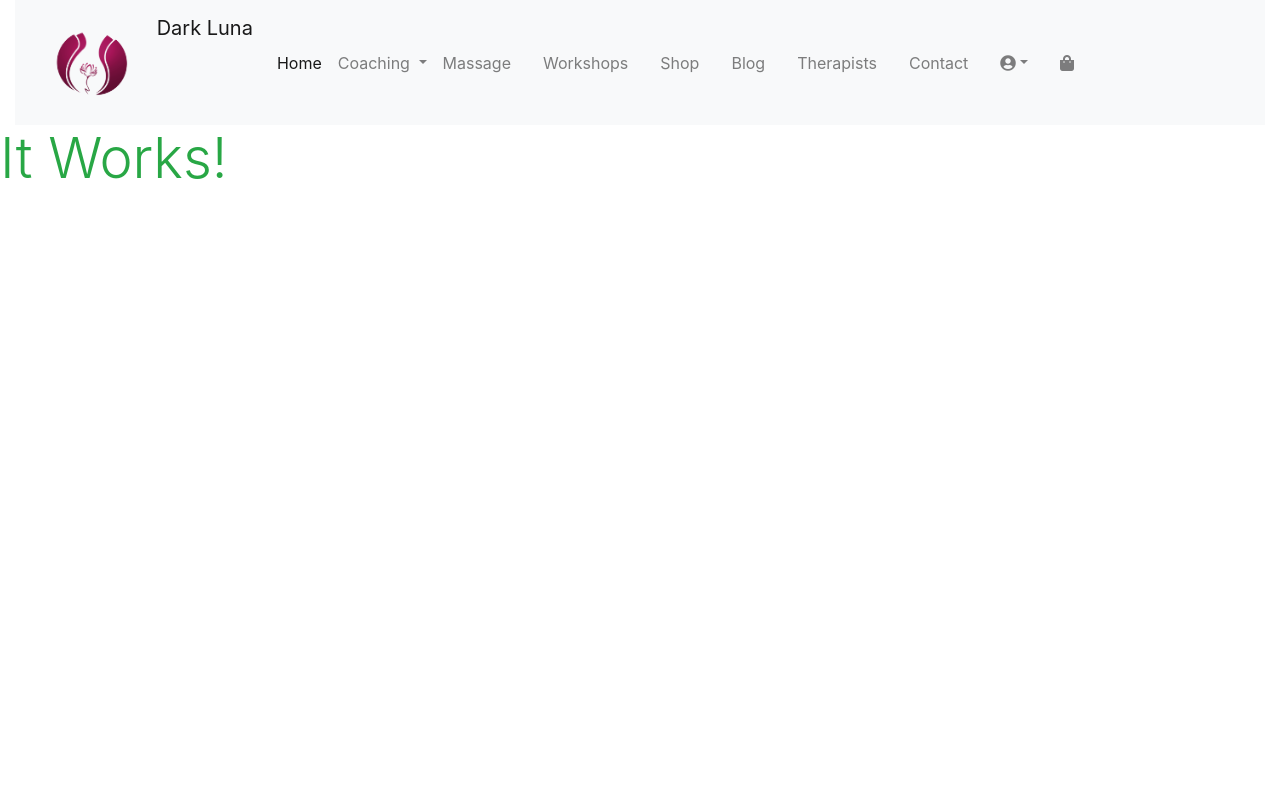
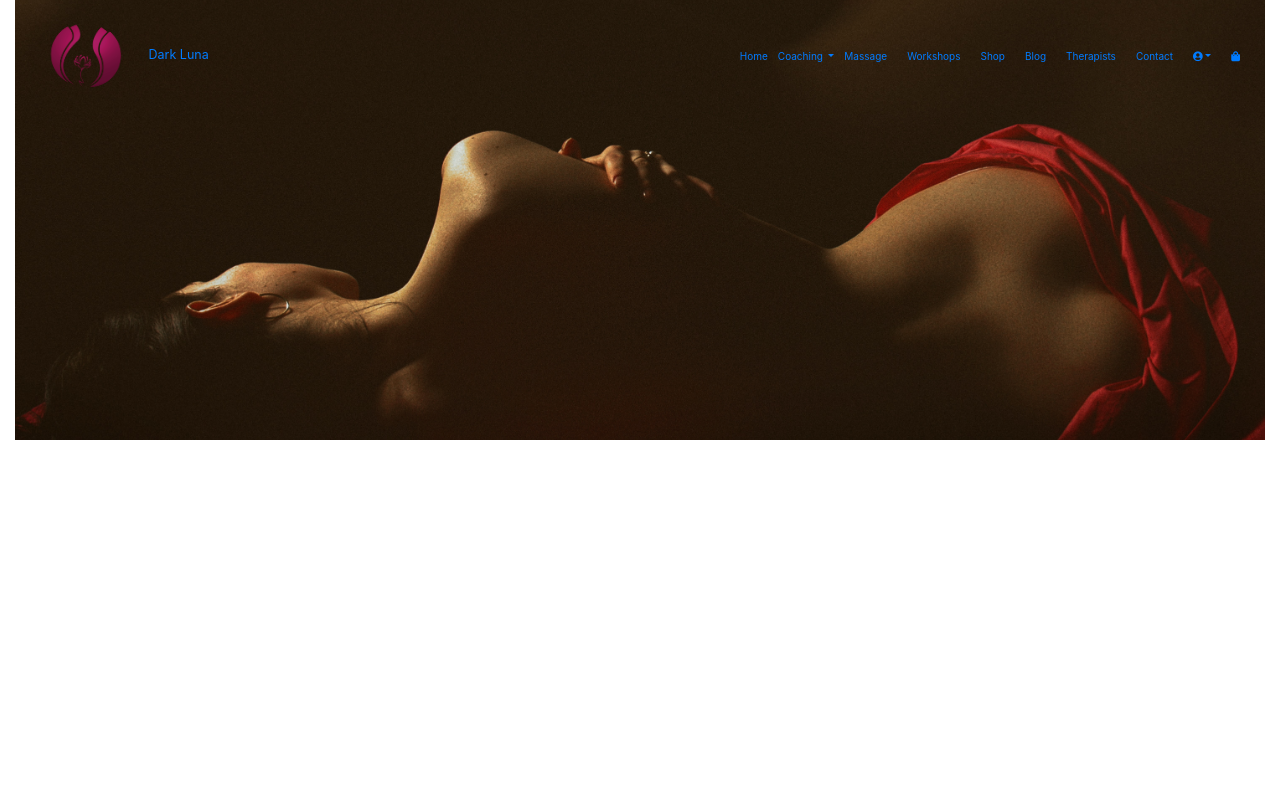
Before and after one commit to Code-Institute-Submissions/Dark-Luna, a Django app: page / in a window 1280 px wide. Run offline with Django 3.2, Linux system fonts and the light colour scheme; some libraries are stand-ins or nearby versions.

Commit message:
Add hero image header with transparant navbar and css

```diff
--- a/home/templates/home/index.html
+++ b/home/templates/home/index.html
@@ -2,5 +2,4 @@
 {% load static %}
 
 {% block content %}
-<h1 class="display-4 text-success">It Works!</h1>
 {% endblock %}
--- /dev/null
+++ b/static/css/base.css
@@ -0,0 +1,37 @@
+html {
+    font-size: 62.5%;
+    position: relative;
+    min-height: 100vh;
+    scroll-behavior: smooth;
+}
+
+body {
+    /* font-size: 2rem;
+    font-family: "Raleway", sans-serif; */
+    color: #f8f8ff;
+    overflow-x: hidden;
+}
+
+.navbar-toggler {
+    background-color: #79113F;
+    margin-top: 1.5rem;
+    margin-right: 1.5rem;
+    border-radius: 2rem;
+    font-size: 2rem;
+}
+
+/* Hero header styling */
+.hero.is-info,
+.hero.is-info a.navbar-item.is-active,
+.hero.is-info a.navbar-item:hover,
+.hero.is-info .navbar-item   {
+    background-color: transparent;
+}
+
+.hero.is-info {
+    background-image: url("../../../media/backgrounds/hero-home.jpg");
+    height: 55vh;
+    background-repeat: no-repeat;
+    background-position: center;
+    background-size: cover;
+}
--- a/templates/base.html
+++ b/templates/base.html
@@ -41,7 +41,7 @@
         type="text/css" /> -->
 
     <!-- Main CSS Files -->
-    <!-- <link rel="stylesheet" href="{% static 'css/base.css' %}"> -->
+    <link rel="stylesheet" href="{% static 'css/base.css' %}">
 
     {% endblock %}
 
@@ -53,13 +53,14 @@
 </head>
 <body>
     <header class="container-fluid">
-            {% include 'layout/main-navbar.html' %}
+        {% include 'layout/main-navbar.html' %}
     </header>
 
-        <!-- Messages container -->
+   <!-- Messages container -->
     {% if messages %}
-    <div class="messages-container">
-    </div>
+        <div class="messages-container">
+
+        </div>
     {% endif %}
 
     {% block page_header %}
--- a/templates/layout/main-navbar.html
+++ b/templates/layout/main-navbar.html
@@ -1,14 +1,15 @@
-<nav class="navbar navbar-expand-lg navbar-light bg-light">
-  <!-- <div class="container-fluid"> -->
+<div class="hero is-info is-large">
+    <div class="hero-head">
+    <nav class="navbar navbar-expand-lg">
         <a class="navbar-brand" href="#">
-      <img src="{{MEDIA_URL}}logo/logo.png" alt="dark-luna-logo" width="120" height="96" class="d-inline-block align-text-top">
+            <img src="{{MEDIA_URL}}logo/logo.png" alt="dark-luna-logo" width="120" height="96" class="d-inline-block">
             Dark Luna
         </a>
         <button class="navbar-toggler" type="button" data-bs-toggle="collapse" data-bs-target="#navbarNavDropdown" aria-controls="navbarNavDropdown" aria-expanded="false" aria-label="Toggle navigation">
             <span class="navbar-toggler-icon"></span>
         </button>
         <div class="collapse navbar-collapse" id="navbarNavDropdown">
-      <ul class="navbar-nav">
+            <ul class="navbar-nav ml-auto">
                 <li class="nav-item">
                     <a class="nav-link active" aria-current="page" href="{% url 'home' %}">Home</a>
                 </li>
@@ -61,5 +62,6 @@
                 </li>
             </ul>
         </div>
-  <!-- </div> -->
     </nav>
+</div>
+</div>
```
Also changed, not shown: media/backgrounds/hero-home.jpg (added). Lines whose indentation alone changed are shown as unchanged.
